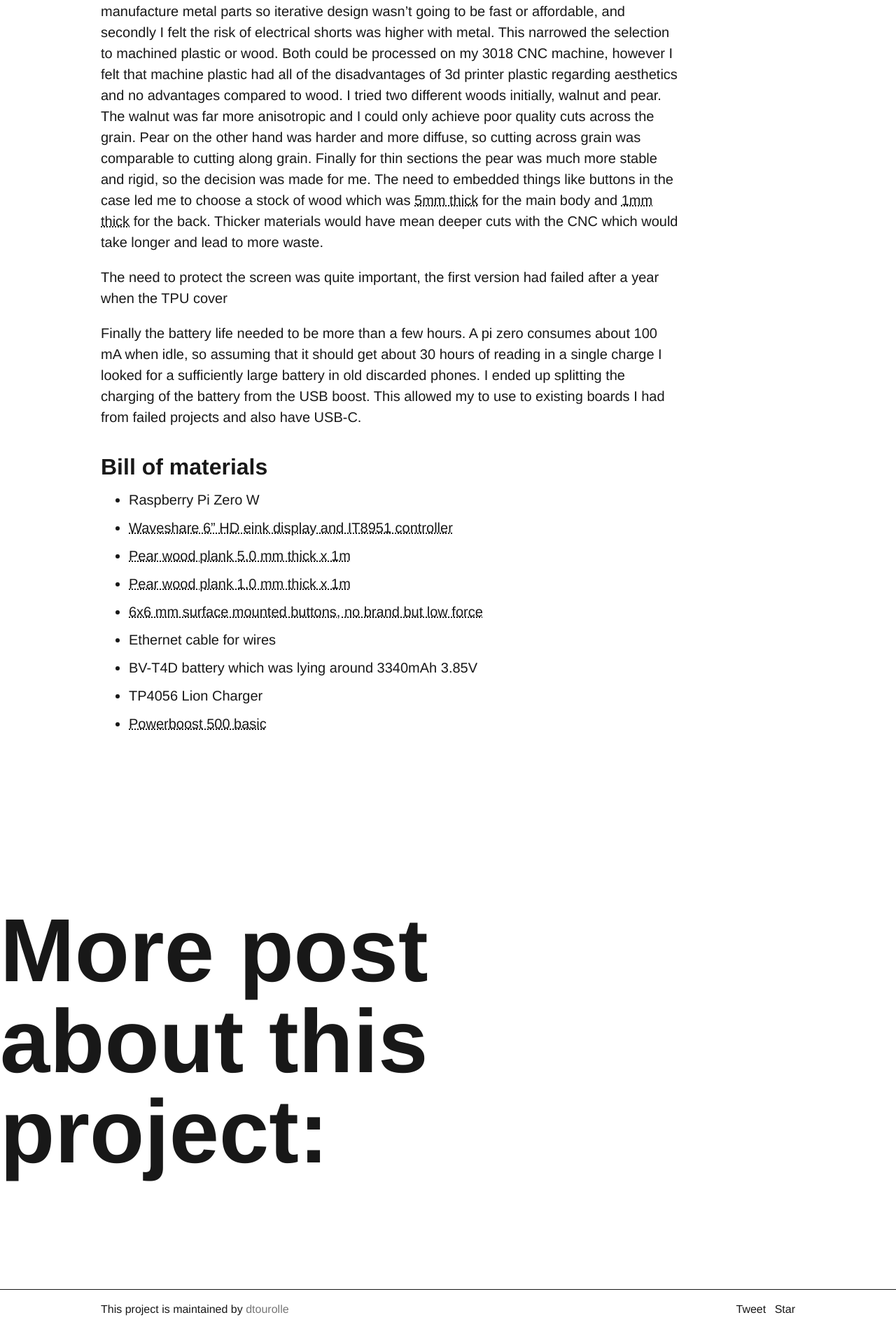
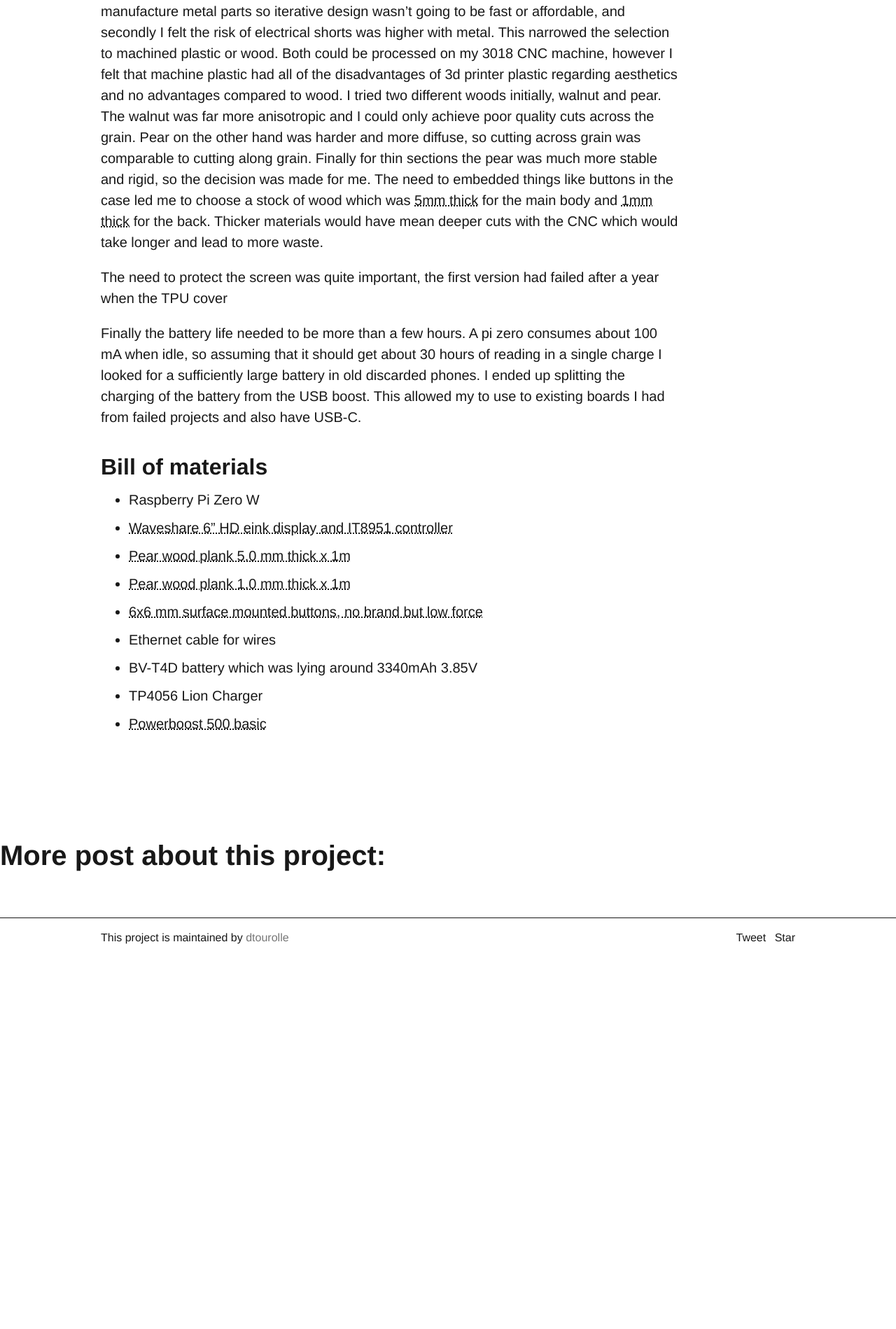
Before and after one commit to dtourolle/dtourolle.github.io, a Jekyll site: the page built from _posts/2022-08-31-requirement_analysis.md, in a window 1280 px wide. Shown: the part 1862-3761 px from the top of the page at 70% size. Built offline with Jekyll 4.4.1, drawn with Linux system fonts in a browser that asks for light colours; our own code applies the rules of GitHub Pages for plain Markdown files; comment, search, counter and statistics services are not loaded; after the commit the page ends 3230 px from its top, so only the background shows below that.

Commit message:
layout update

```diff
--- a/_layouts/post.html
+++ b/_layouts/post.html
@@ -27,4 +27,4 @@ layout: default
   {% endfor %}
 </div>
 
-<h2 class="h0 col-9 sm-width-full py-4 mt-3 inline-block" itemprop="name headline">More post about this project:</h2>
+<h2 class="h1 lh-condensed col-9 mt-0">More post about this project:</h2>
```
